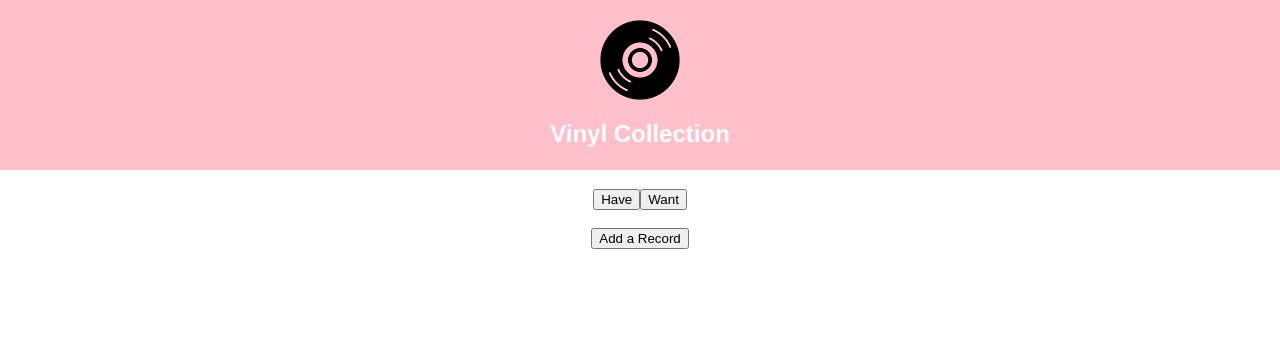
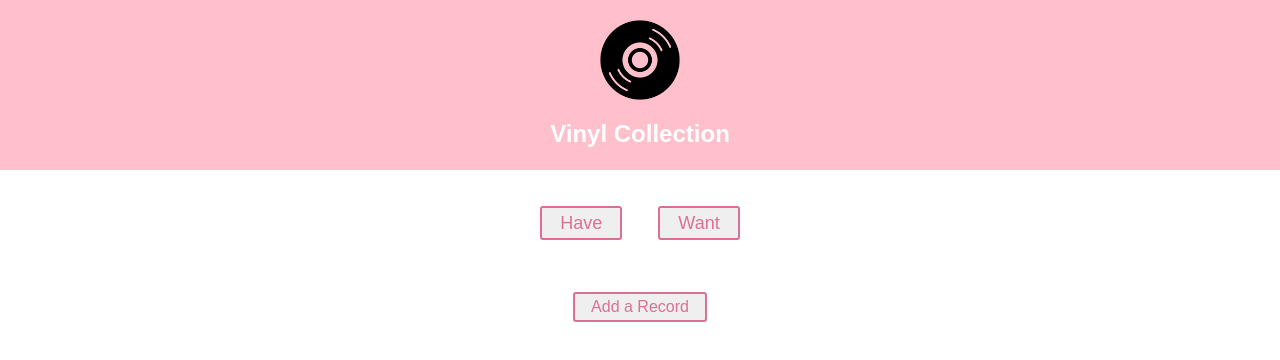
Before and after one commit to odobok/our-vinyl, a React (Create React App) app: page / in a window 1280 px wide. Shown: the top 360 px of the page. Built offline with nearby package versions, Linux system fonts and the light colour scheme.

Commit message:
fixing buttons

```diff
--- a/src/App.js
+++ b/src/App.js
@@ -1,6 +1,16 @@
 import React, { Component } from 'react';
 import logo from './images/record-main.png';
 import './App.css';
+import styled from 'styled-components';
+
+const Button = styled.button`
+color: palevioletred;
+font-size: 1em;
+margin: 1em;
+padding: 0.25em 1em;
+border: 2px solid palevioletred;
+border-radius: 3px;
+`;
 
 class App extends Component {
   render() {
@@ -11,28 +21,28 @@
           <h1 className="App-title">Vinyl Collection</h1>
         </header>
         <p className="App-intro">
-          <button
+          <Button
             name='have-button'
             value='have'
             //onClick={this.onButtonClick}
             >
             Have
-          </button>
-          <button
+          </Button>
+          <Button
             name='want-button'
             value='want'
             //onClick={this.onButtonClick}
             >
             Want
-          </button>
+          </Button>
           </p>
-          <button
+          <Button
             name='add-button'
             value='add'
             //onClick={this.onButtonClick}
             >
             Add a Record
-          </button>
+          </Button>
       </div>
     );
   }
```
Also changed, not shown: 1 other file (tests, documents, lock files or other folders).
